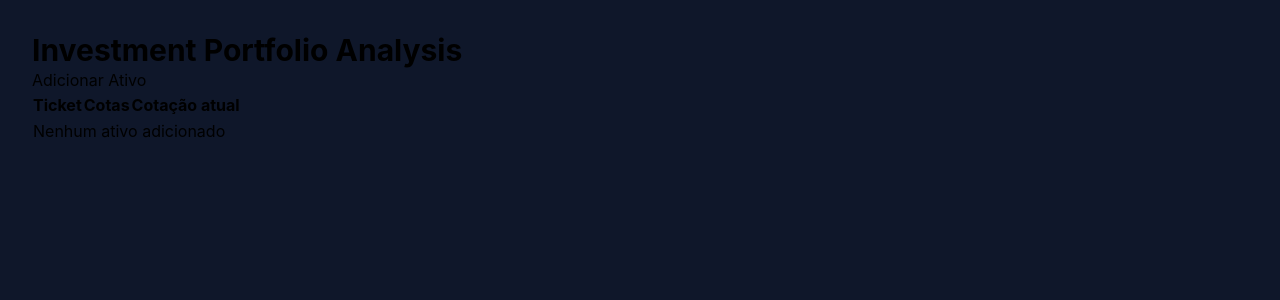
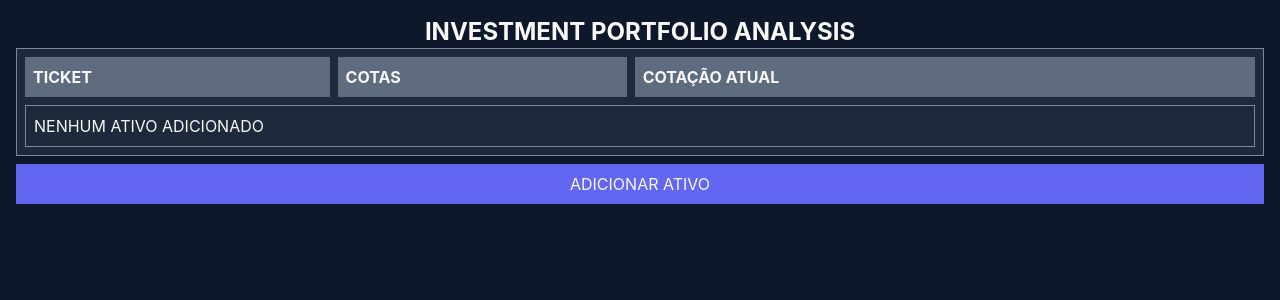
Before and after one commit to diegocosta-dev/investment-portfolio-analysis, a React (Vite) app: page / in a window 1280 px wide. Shown: the top 300 px of the page. Built offline with nearby package versions, Linux system fonts and the light colour scheme.

Commit message:
add styles

```diff
--- a/src/App.tsx
+++ b/src/App.tsx
@@ -30,22 +30,24 @@ function App() {
 
   return (
     <>
-      <h1 className="text-3xl font-bold">Investment Portfolio Analysis</h1>
-      <AddPortfolio addPortfolio={addPortfolio} />
+      <h1>Investment Portfolio Analysis</h1>
+      <div className="flex flex-col gap-2">
+        <div className="flex flex-col gap-2">
           {loading && <p>Loading...</p>}
           {!loading && (
+            <div>
               <table>
                 <thead>
                   <tr>
-              <th>Ticket</th>
-              <th>Cotas</th>
-              <th>Cotação atual</th>
+                    <th className="p-2 text-base">Ticket</th>
+                    <th className="p-2 text-base">Cotas</th>
+                    <th className="p-2 text-base">Cotação atual</th>
                   </tr>
                 </thead>
                 <tbody>
                   {portfolio.length === 0 && (
                     <tr>
-                <td colSpan={7}>Nenhum ativo adicionado</td>
+                      <td className='text-stone' colSpan={7}>Nenhum ativo adicionado</td>
                     </tr>
                   )}
                   {portfolio.map((item) => (
@@ -57,7 +59,11 @@ function App() {
                   ))}
                 </tbody>
               </table>
+            </div>
           )}
+          <AddPortfolio addPortfolio={addPortfolio} />
+        </div>
+      </div>
     </>
   );
 }
--- a/src/components/AddPortfolio.tsx
+++ b/src/components/AddPortfolio.tsx
@@ -32,50 +32,47 @@ export const AddPortfolio = ({ addPortfolio }: Props) => {
 
   return (
     <>
-      <button type="button" className="button" onClick={() => setShow(true)}>
+      <button type="button" className="bg-purple p-2 hover:bg-opacity-50 transition-all ease-in-out uppercase text-stone w-full" onClick={() => setShow(true)}>
         Adicionar Ativo
       </button>
       <div>
         <Modal isVisible={show}>
-          <h3>Adicionar Ativo</h3>
+          <h2>Adicionar Ativo</h2>
           <form onSubmit={handleSubmit(onSubmit)}>
-            <div className="py-1 space-x-2">
+            <div className="flex flex-col gap-1">
               <label htmlFor="ticket">Ticket</label>
               <input
                 id="ticket"
-                className="input"
                 {...register('ticket', { required: true })}
                 placeholder="ex: XPLG11"
               />
               {errors.ticket && <span>Campo Obrigatório</span>}
             </div>
-            <div className="py-1 space-x-2">
+            <div className="flex flex-col gap-1">
               <label htmlFor="cotas">Cotas</label>
               <input
                 id="cotas"
                 type="number"
-                className="input"
                 {...register('cotas', { required: true })}
                 placeholder="ex: 1"
               />
               {errors.cotas && <span>Campo Obrigatório</span>}
             </div>
-            <div className="py-1 space-x-2">
+            <div className="flex flex-col gap-1">
               <label htmlFor="cotacaoAtual">Cotacao Atual</label>
               <input
                 id="cotacaoAtual"
-                className="input"
                 type="number"
                 {...register('cotacaoAtual', { required: true })}
                 placeholder="ex: 100.00"
               />
               {errors.cotacaoAtual && <span>Campo Obrigatório</span>}
             </div>
-            <div className="pt-1 space-x-2">
-              <button type="button" className="button" onClick={handleClose}>
+            <div className="flex gap-3 justify-center items-center pt-2">
+              <button type="button" className="bg-gold w-full p-2 hover:bg-opacity-50 transition-all ease-in-out uppercase text-stone" onClick={handleClose}>
                 Cancelar
               </button>
-              <button type="submit" className="button">
+              <button type="submit" className="bg-purple w-full p-2 hover:bg-opacity-50 transition-all ease-in-out uppercase text-stone">
                 Adicionar
               </button>
             </div>
--- a/src/components/Modal.tsx
+++ b/src/components/Modal.tsx
@@ -20,12 +20,12 @@ export const Modal = ({
 
 const Backdrop = ({ children }: { children: React.ReactNode }) => {
   return (
-    <div className="fixed top-0 left-0 w-full h-full bg-black bg-opacity-50 z-40 flex justify-center items-center">
+    <div className="fixed top-0 left-0 w-full h-full bg-gray-dark bg-opacity-70 z-40 flex justify-center items-center">
       {children}
     </div>
   );
 };
 
 const Content = ({ children }: { children: React.ReactNode }) => {
-  return <div className="bg-slate-800 z-50 p-4 rounded-md">{children}</div>;
+  return <div className="flex flex-col gap-2 min-w-[360px] bg-gray z-50 p-4 border border-gray-lightest">{children}</div>;
 };
--- a/src/styles/App.css
+++ b/src/styles/App.css
@@ -3,3 +3,4 @@
 @import 'tailwindcss/utilities';
 
 @import './global.css';
+@import './table.css';
--- a/src/styles/global.css
+++ b/src/styles/global.css
@@ -8,10 +8,22 @@
   }
 
   body {
-    @apply bg-darkblue;
+    @apply bg-gray-dark;
+  }
+
+  h1 {
+    @apply text-lg lg:text-2xl font-bold text-stone uppercase text-center;
+  }
+
+  h2 {
+    @apply text-stone uppercase text-center;
+  }
+
+  form {
+    @apply flex flex-col gap-2 p-2 [&>div>label]:text-stone [&>div>span]:text-gold [&>div>input]:p-2;
   }
 
   #root {
-    @apply max-w-screen-2xl mx-auto p-8;
+    @apply max-w-screen-2xl mx-auto p-4;
   }
 }
--- /dev/null
+++ b/src/styles/table.css
@@ -0,0 +1,22 @@
+@layer components {
+  table {
+    @apply table-auto border-separate border-spacing-2 w-full border border-gray-lightest bg-gray shadow-sm;
+  }
+
+  thead {
+    @apply bg-gray-lightest p-6;
+  }
+  thead,
+  tr {
+    @apply w-1/2 border border-gray-light bg-opacity-70 text-stone text-left uppercase;
+  }
+  tbody,
+  tr {
+    @apply w-1/2 bg-opacity-70 text-stone text-left uppercase;
+  }
+  tbody,
+  tr,
+  td {
+    @apply border border-gray-lightest p-2;
+  }
+}
--- a/tailwind.config.cjs
+++ b/tailwind.config.cjs
@@ -7,7 +7,14 @@ module.exports = {
       current: 'currentColor',
       white: '#ffffff',
       stone: '#F7F7F5',
-      darkblue: '#0f172a',
+      purple: '#6366f1',
+      gold: '#EDB52F',
+      gray: {
+        lightest: '#7b899d',
+        light: '#334155',
+        DEFAULT: '#1e293b',
+        dark: '#0f172a'
+      },
 
     },
     fontFamily: {
```
Lines whose indentation alone changed are shown as unchanged.
